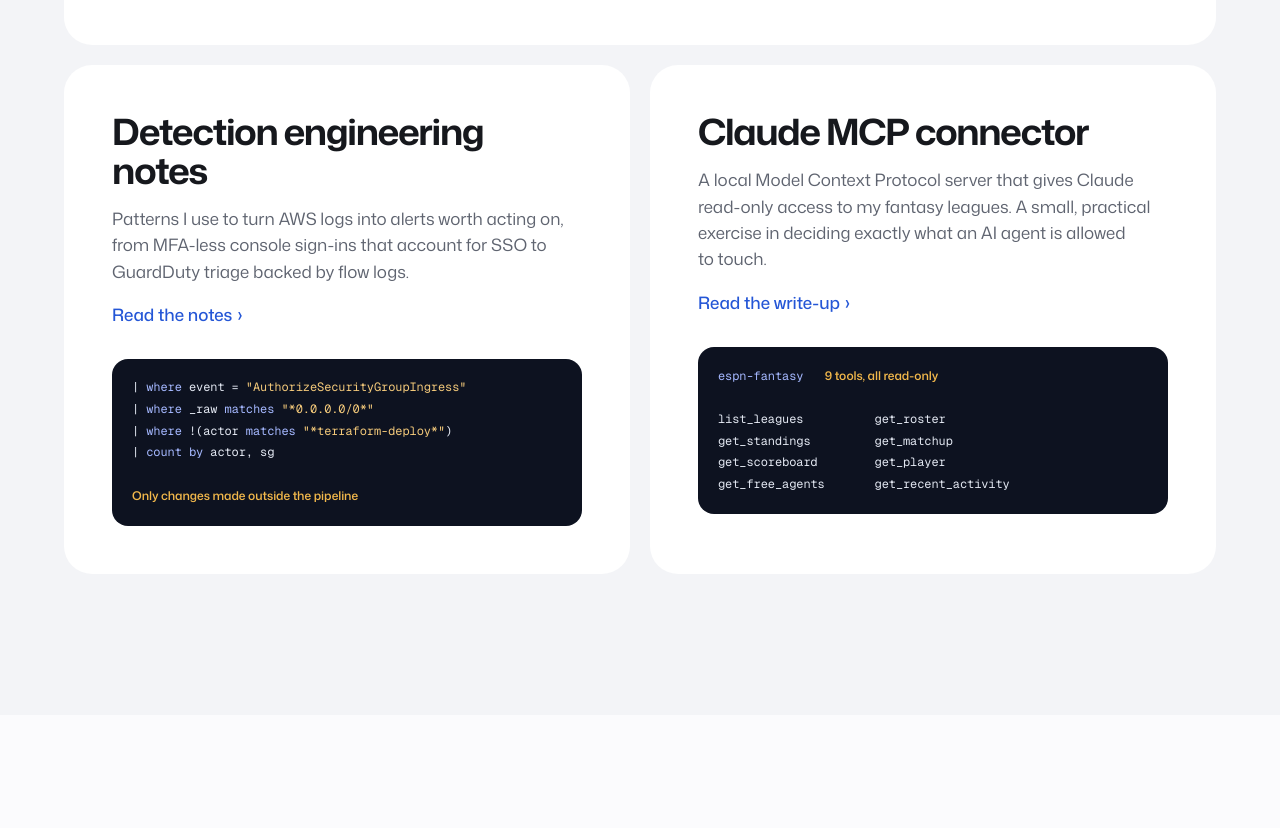
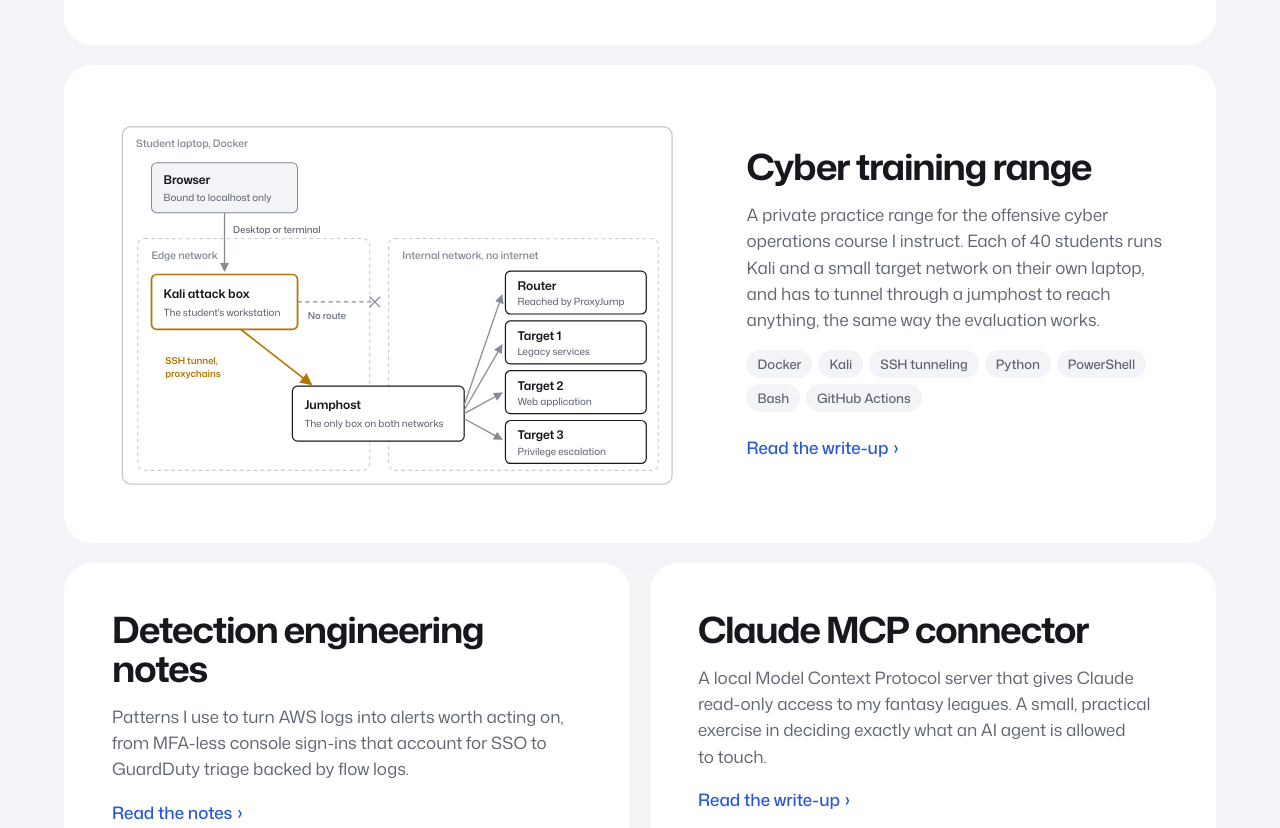
Before and after one commit to alan-haddad/alan-haddad.github.io, a plain HTML site: page index.html in a window 1280 px wide. Shown: the part 3026-3854 px from the top of the page. Drawn offline with Linux system fonts and the light colour scheme.

Commit message:
Add cyber training range to selected work
New write-up page (training-range.html), a featured card with an architecture
diagram on the home page, and an instructor bullet under Cyber Effects Officer.
Course code, unit, addresses and per-target details are deliberately left out.

Co-Authored-By: Claude Opus 5.5 <noreply@anthropic.com>
Claude-Session: https://claude.ai/code/session_01L36azFKe1Q6YVG8WJCWHFs

```diff
--- a/assets/css/site.css
+++ b/assets/css/site.css
@@ -321,6 +321,8 @@ p { margin: 0 0 1em; text-wrap: pretty; }
   overflow: hidden;
 }
 .work-feature { grid-column: 1 / -1; display: grid; grid-template-columns: minmax(0, 0.85fr) minmax(0, 1.15fr); gap: clamp(28px, 5vw, 64px); align-items: center; }
+.work-feature.flip { grid-template-columns: minmax(0, 1.15fr) minmax(0, 0.85fr); }
+.work-feature.flip .art-feature { order: -1; }
 .work h3 { font-size: clamp(1.625rem, 3vw, 2.25rem); font-weight: 670; font-stretch: 106%; letter-spacing: -0.035em; margin-bottom: 14px; }
 .work p { color: var(--ink-2); font-size: 1.0625rem; max-width: 46ch; }
 .work .links { display: flex; flex-wrap: wrap; gap: 8px 26px; font-size: 1.0625rem; }
@@ -329,7 +331,7 @@ p { margin: 0 0 1em; text-wrap: pretty; }
 .stack li { font-size: 0.8125rem; font-weight: 500; color: var(--ink-2); background: var(--band); border-radius: 999px; padding: 4px 11px; }
 @media (max-width: 860px) {
   .bento { grid-template-columns: minmax(0, 1fr); }
-  .work-feature { grid-template-columns: minmax(0, 1fr); }
+  .work-feature, .work-feature.flip { grid-template-columns: minmax(0, 1fr); }
   .work-feature .art-feature { order: -1; }
 }
 
--- a/index.html
+++ b/index.html
@@ -153,6 +153,80 @@
             </div>
           </article>
 
+          <article class="work work-feature flip reveal">
+            <div>
+              <h3>Cyber training range</h3>
+              <p>A private practice range for the offensive cyber operations course I instruct. Each of 40 students runs Kali and a small target network on their own laptop, and has to tunnel through a jumphost to reach anything, the same way the evaluation works.</p>
+              <ul class="stack" aria-label="Technologies">
+                <li>Docker</li><li>Kali</li><li>SSH tunneling</li><li>Python</li><li>PowerShell</li><li>Bash</li><li>GitHub Actions</li>
+              </ul>
+              <div class="links"><a class="chev" href="training-range.html">Read the write-up</a></div>
+            </div>
+            <div class="art-feature diagram-scroll">
+<svg class="diagram" viewBox="0 0 664 444" role="img" aria-labelledby="rng-dt rng-dd" xmlns="http://www.w3.org/2000/svg">
+  <title id="rng-dt">Training range architecture</title>
+  <desc id="rng-dd">Everything runs in Docker on the student's own laptop. The browser opens a Kali desktop that sits on an edge network. Kali has no route to the internal network, which holds a router and three targets and has no internet access. The jumphost is the only machine on both networks, so students reach the targets through an SSH tunnel.</desc>
+  <defs>
+    <marker id="rng-ah" viewBox="0 0 10 10" refX="9" refY="5" markerWidth="7" markerHeight="7" orient="auto-start-reverse"><path class="ah" d="M0 0 L10 5 L0 10 z"/></marker>
+    <marker id="rng-ah-a" viewBox="0 0 10 10" refX="9" refY="5" markerWidth="7" markerHeight="7" orient="auto-start-reverse"><path class="ah-attack" d="M0 0 L10 5 L0 10 z"/></marker>
+  </defs>
+
+  <rect class="zone" x="12" y="16" width="640" height="416" rx="10"/>
+  <text class="zone-label" x="28" y="40">Student laptop, Docker</text>
+
+  <rect class="node node-ext" x="46" y="58" width="170" height="58" rx="6"/>
+  <text class="t" x="60" y="83">Browser</text>
+  <text class="st" x="60" y="102">Bound to localhost only</text>
+
+  <rect class="zone-inner" x="30" y="146" width="270" height="270" rx="8"/>
+  <text class="zone-label" x="46" y="170">Edge network</text>
+
+  <rect class="zone-inner" x="322" y="146" width="314" height="270" rx="8"/>
+  <text class="zone-label" x="338" y="170">Internal network, no internet</text>
+
+  <path class="edge" d="M131 116 L131 184" marker-end="url(#rng-ah)"/>
+  <text class="el" x="141" y="140">Desktop or terminal</text>
+
+  <rect class="node node-attack" x="46" y="188" width="170" height="64" rx="6"/>
+  <text class="t" x="60" y="215">Kali attack box</text>
+  <text class="st" x="60" y="236">The student's workstation</text>
+
+  <path class="edge edge-ctl" d="M216 220 L306 220"/>
+  <path class="edge" d="M300 214 L312 226 M312 214 L300 226"/>
+  <text class="el" x="228" y="240">No route</text>
+
+  <path class="edge edge-attack" d="M150 252 L232 316" marker-end="url(#rng-ah-a)"/>
+  <text class="el el-attack" x="62" y="292">SSH tunnel,</text>
+  <text class="el el-attack" x="62" y="307">proxychains</text>
+
+  <rect class="node" x="210" y="318" width="200" height="64" rx="6"/>
+  <text class="t" x="224" y="345">Jumphost</text>
+  <text class="st" x="224" y="366">The only box on both networks</text>
+
+  <rect class="node" x="458" y="184" width="164" height="50" rx="6"/>
+  <text class="t" x="472" y="206">Router</text>
+  <text class="st" x="472" y="224">Reached by ProxyJump</text>
+
+  <rect class="node" x="458" y="242" width="164" height="50" rx="6"/>
+  <text class="t" x="472" y="264">Target 1</text>
+  <text class="st" x="472" y="282">Legacy services</text>
+
+  <rect class="node" x="458" y="300" width="164" height="50" rx="6"/>
+  <text class="t" x="472" y="322">Target 2</text>
+  <text class="st" x="472" y="340">Web application</text>
+
+  <rect class="node" x="458" y="358" width="164" height="50" rx="6"/>
+  <text class="t" x="472" y="380">Target 3</text>
+  <text class="st" x="472" y="398">Privilege escalation</text>
+
+  <path class="edge" d="M410 340 L454 212" marker-end="url(#rng-ah)"/>
+  <path class="edge" d="M410 346 L454 270" marker-end="url(#rng-ah)"/>
+  <path class="edge" d="M410 350 L454 326" marker-end="url(#rng-ah)"/>
+  <path class="edge" d="M410 356 L454 380" marker-end="url(#rng-ah)"/>
+</svg>
+            </div>
+          </article>
+
           <article class="work reveal">
             <h3>Detection engineering notes</h3>
             <p>Patterns I use to turn AWS logs into alerts worth acting on, from MFA-less console sign-ins that account for SSO to GuardDuty triage backed by flow logs.</p>
@@ -189,7 +263,7 @@ get_free_agents       get_recent_activity</div>
         <div class="kicker-head reveal"><h2 id="exp-title">Experience.</h2></div>
         <ol class="timeline reveal" reversed>
           <li><div class="when">Oct 2025&nbsp;&ndash;&nbsp;Present</div><div><h3>Associate Security Engineer, FedRAMP</h3><p class="org">Genesys</p><ul><li>Own incident response for a FedRAMP-authorized cloud environment end to end: detection, investigation, containment, recovery and post-incident follow-up.</li><li>Build and tune SIEM detections across AWS CloudTrail, GuardDuty and VPC Flow Logs, so alerts lead to action instead of noise.</li><li>Lead remediation of overly broad IAM across multiple AWS accounts, scoping wildcard <code>sts:AssumeRole</code> permissions down to named roles.</li><li>Embed security and compliance into deployment pipelines with development and infrastructure teams, so releases meet FedRAMP requirements before they ship.</li><li>Investigate compliance gaps such as FIPS-validated endpoint use, and review cloud configurations to recommend design changes before risks become incidents.</li></ul></div></li>
-          <li><div class="when">Dec 2023&nbsp;&ndash;&nbsp;Present</div><div><h3>Cyber Effects Officer</h3><p class="org">Air National Guard</p><p class="note">Commissioned in 2023 after 12 years of enlisted service.</p><ul><li>Plan, coordinate and execute offensive and defensive cyberspace operations.</li><li>Oversee personnel and collaborate across agencies to deliver mission objectives.</li></ul></div></li>
+          <li><div class="when">Dec 2023&nbsp;&ndash;&nbsp;Present</div><div><h3>Cyber Effects Officer</h3><p class="org">Air National Guard</p><p class="note">Commissioned in 2023 after 12 years of enlisted service.</p><ul><li>Plan, coordinate and execute offensive and defensive cyberspace operations.</li><li>Instruct an offensive cyber operations qualification course, and built its hands-on practice range for a class of 40.</li><li>Oversee personnel and collaborate across agencies to deliver mission objectives.</li></ul></div></li>
           <li><div class="when">Apr 2018&nbsp;&ndash;&nbsp;Oct 2025</div><div><h3>Cleveland-Cliffs</h3><p class="org">Formerly ArcelorMittal USA, three roles at the same Cleveland plant</p><ol class="roles"><li><h4>Senior Planner, Manufacturing Planning</h4><span class="role-when">Mar 2023&nbsp;&ndash;&nbsp;Oct 2025</span><p>Built monthly and annual operating plans and the production reporting leadership used for strategic planning.</p></li><li><h4>Process Manager, Slab Yard</h4><span class="role-when">Jan 2022&nbsp;&ndash;&nbsp;Mar 2023</span><p>Led 112 hourly employees running slab shipping and receiving, consistently meeting production and logistics targets.</p></li><li><h4>Production Planner</h4><span class="role-when">Apr 2018&nbsp;&ndash;&nbsp;Jan 2022</span><p>Scheduled production and inventory movement between units. Joined ArcelorMittal USA; the plant became part of Cleveland-Cliffs when Cliffs acquired it in December 2020.</p></li></ol></div></li>
           <li class="brief"><div class="when">Oct 2011&nbsp;&ndash;&nbsp;Dec 2023</div><div><h3>Air Transportation Specialist</h3><p class="org">Air National Guard, enlisted</p><p class="note">Planned cargo and passenger movement for domestic and international airlift missions, and trained junior airmen.</p></div></li>
         </ol>
```
Also changed, not shown: training-range.html (added, +166 -0 lines), 1 other file.
